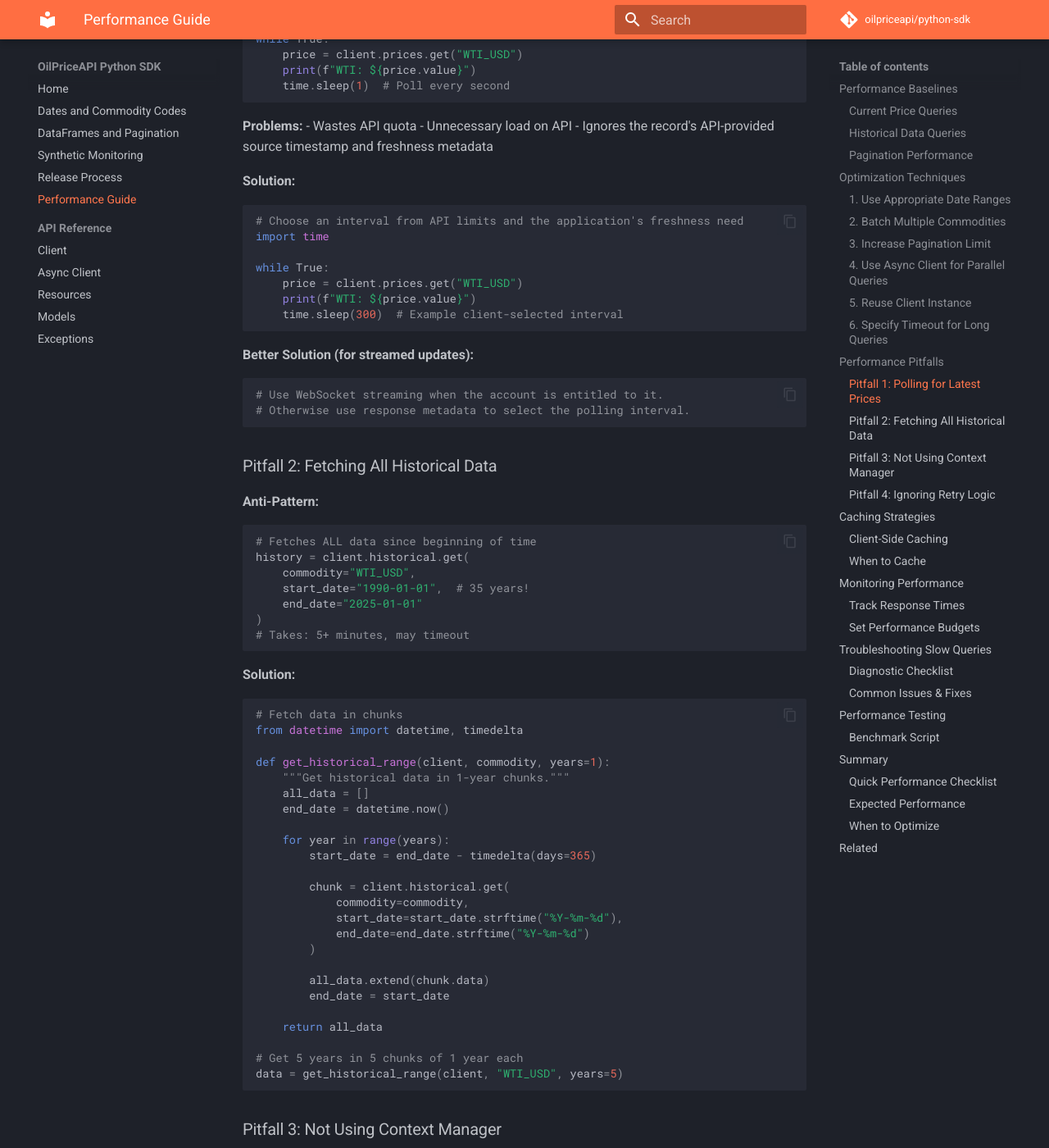
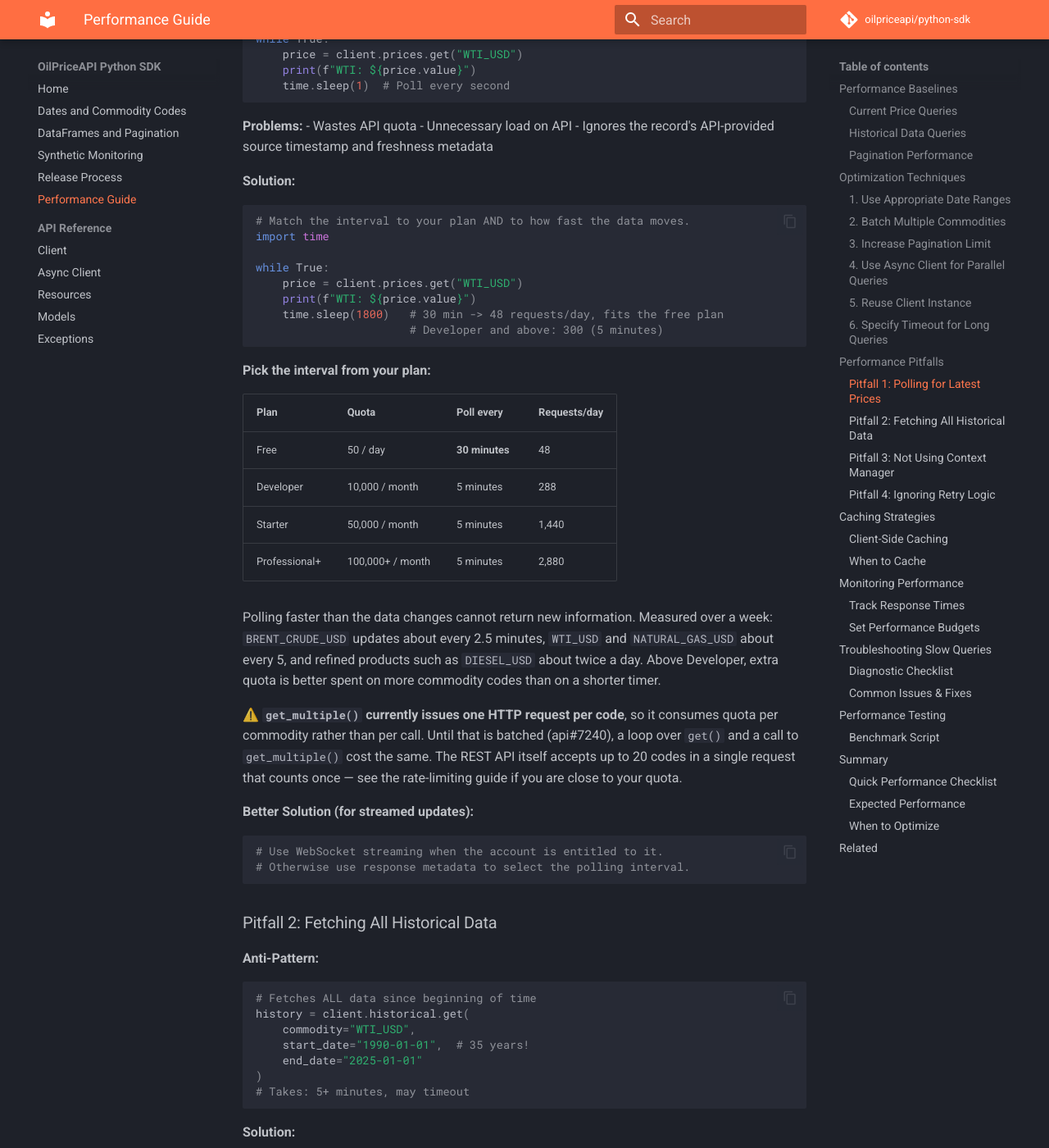
Before and after one commit to OilpriceAPI/python-sdk, an MkDocs documentation site: the page built from docs/PERFORMANCE_GUIDE.md, in a window 1280 px wide and 1400 px high, scrolled down 5000 px. Shown: the whole window at 82% size. Built offline with MkDocs 1.6.1 and Material for MkDocs 9.7.7, drawn with Linux system fonts in a browser that asks for light colours; comment, search, counter and statistics services are not loaded.

Commit message:
docs: default polling interval now fits the free plan (api#7235, api#7240)
Both recommended intervals in the SDK docs exceeded our own free plan:

  EXAMPLES.md          time.sleep(300)  -> 288/day = 5.8x the 50/day allowance
  PERFORMANCE_GUIDE.md time.sleep(300)  -> same, and it is the "Solution" block

Defaults are now 1800 (30 min = 48 requests/day, fits free), with an inline
note to drop to 300 on Developer and above.

PERFORMANCE_GUIDE gains a plan/interval table and the measured update cadence
(BRENT ~2.5 min, WTI and natural gas ~5 min, refined products ~twice a day,
from the prices table over 7 days), so the interval is chosen from evidence
rather than habit. Above Developer, extra quota is better spent on more codes
than a shorter timer - the data has no more resolution to give.

Also flags api#7240 where a reader will trip over it: get_multiple() currently
issues one HTTP request PER CODE (prices.py:96-99 loops over self.get), so it
costs the same as a manual loop while the REST API accepts 20 codes in one
request that counts once. Verified against production today.

NOT changed after reading the context:
  PERFORMANCE_GUIDE.md:228 time.sleep(1) - explicitly labelled an anti-pattern

EXAMPLES.md was patched in binary to preserve its 640 CRLF line endings; a
formatter had otherwise normalised the whole file and turned an 8-line change
into a 1,286-line diff.

Refs api#7235, api#7240

Co-Authored-By: Claude Opus 5 (1M context) <noreply@anthropic.com>
Claude-Session: https://claude.ai/code/session_01JKAExynd9zoKwt6rYA66EA

````diff
--- a/docs/PERFORMANCE_GUIDE.md
+++ b/docs/PERFORMANCE_GUIDE.md
@@ -235,14 +235,36 @@ while True:
 
 **Solution:**
 ```python
-# Choose an interval from API limits and the application's freshness need
+# Match the interval to your plan AND to how fast the data moves.
 import time
 
 while True:
     price = client.prices.get("WTI_USD")
     print(f"WTI: ${price.value}")
-    time.sleep(300)  # Example client-selected interval
+    time.sleep(1800)   # 30 min -> 48 requests/day, fits the free plan
+                       # Developer and above: 300 (5 minutes)
 ```
+
+**Pick the interval from your plan:**
+
+| Plan | Quota | Poll every | Requests/day |
+| --- | --- | --- | --- |
+| Free | 50 / day | **30 minutes** | 48 |
+| Developer | 10,000 / month | 5 minutes | 288 |
+| Starter | 50,000 / month | 5 minutes | 1,440 |
+| Professional+ | 100,000+ / month | 5 minutes | 2,880 |
+
+Polling faster than the data changes cannot return new information. Measured
+over a week: `BRENT_CRUDE_USD` updates about every 2.5 minutes, `WTI_USD` and
+`NATURAL_GAS_USD` about every 5, and refined products such as `DIESEL_USD`
+about twice a day. Above Developer, extra quota is better spent on more
+commodity codes than on a shorter timer.
+
+⚠️ **`get_multiple()` currently issues one HTTP request per code**, so it
+consumes quota per commodity rather than per call. Until that is batched
+(api#7240), a loop over `get()` and a call to `get_multiple()` cost the same.
+The REST API itself accepts up to 20 codes in a single request that counts
+once — see the rate-limiting guide if you are close to your quota.
 
 **Better Solution (for streamed updates):**
 ```python
````
Also changed, not shown: EXAMPLES.md (+6 -2 lines).
